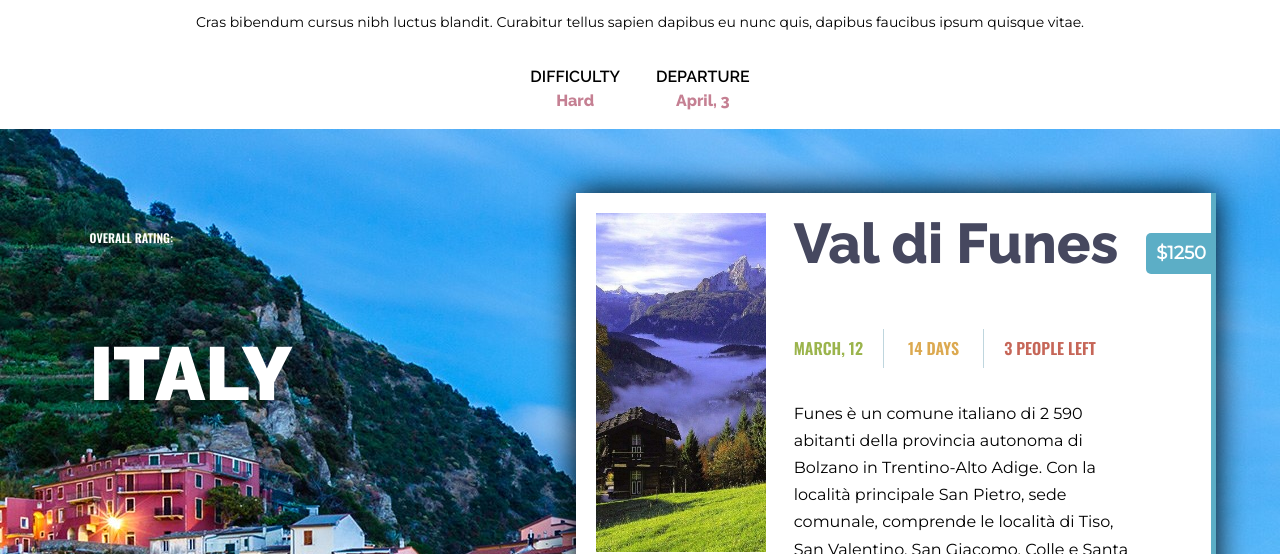
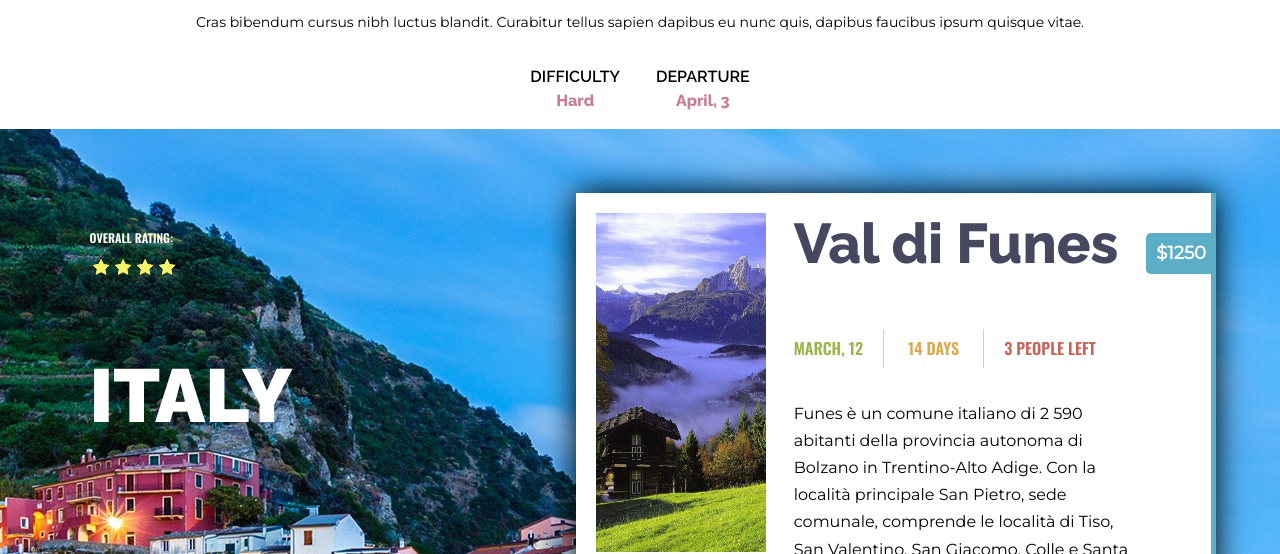
Before and after one commit to llChimerall/web_site, a plain HTML site: page index.html in a window 1280 px wide. Shown: the part 546-1100 px from the top of the page. Drawn offline with nearby package versions, Linux system fonts and the light colour scheme.

Commit message:
Рейтинг ч.2

```diff
--- a/index.html
+++ b/index.html
@@ -41,6 +41,13 @@
     <p class="Italy__rating">
     Overall rating:
     </p>
+      <div class="rating">
+        <div class="rating__empty">
+          <div class="rating__full rating__full_stars_4">
+            4/5
+          </div>
+        </div>
+      </div>
     <p class="Italy__name">
     Italy
     </p>
--- a/style.css
+++ b/style.css
@@ -247,3 +247,35 @@
   .Italy__main, .Italy__rating {
     display: inline-block;
   }
+
+
+
+  .rating__empty {
+    background-image: url(images/rating_empty.png);
+    background-size: 22px 22px;
+    width: 110px;
+    height: 22px;
+  }
+
+  .rating__full {
+    background-image: url(images/rating_full.png);
+    background-size: 22px 22px;
+    height: 100%;
+    text-indent: -9999px;
+    overflow: hidden;
+  }
+  .rating__full_stars_1 {
+    width: 20%;
+  }
+  .rating__full_stars_2 {
+    width: 40%;
+  }
+  .rating__full_stars_3 {
+    width: 60%;
+  }
+  .rating__full_stars_4 {
+    width: 80%;
+  }
+  .rating__full_stars_5 {
+    width: 100%;
+  }
```
